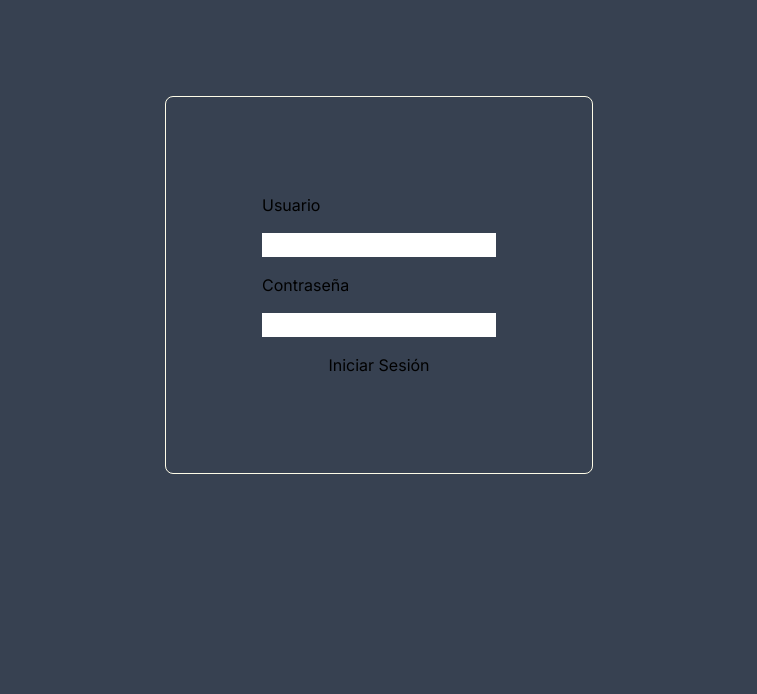
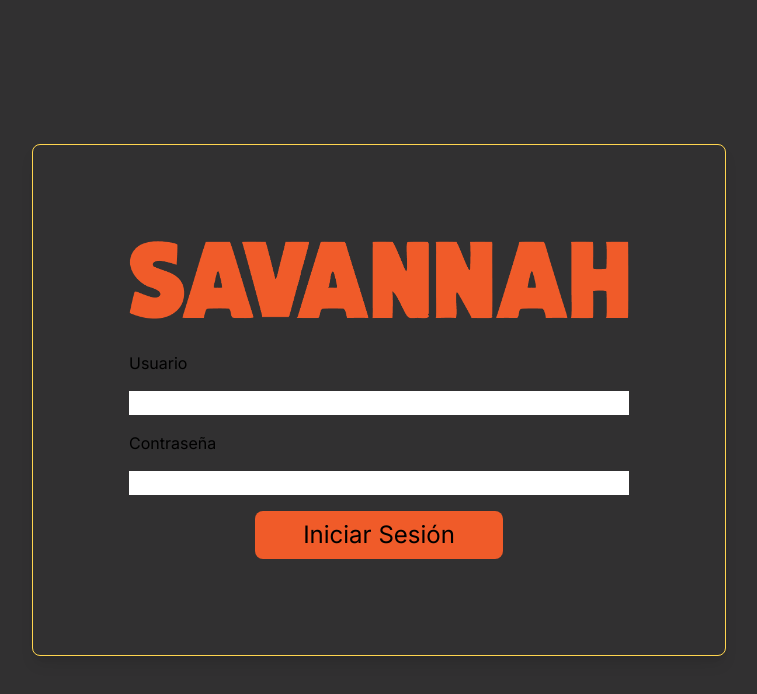
Before and after one commit to BrunoAlpezdev/CAPSTONE-MANAGER-APP-2024, a Next.js app in the folder gestorio/: page / in a window 1280 px wide. Shown: the top 694 px of the page, without its empty margins (261-1018 px from the left). Built offline with nearby package versions, Linux system fonts and the light colour scheme.

Commit message:
feat: Add custom dictionary and settings for workspace

```diff
--- a/gestorio/src/app/page.tsx
+++ b/gestorio/src/app/page.tsx
@@ -10,17 +10,27 @@ export default function Home() {
   }
 
   return (
-    <main className="flex bg-gray-700 min-h-screen flex-col items-center justify-between p-24">
-      <section className="flex border border-yellow-50 p-24 rounded-lg">
+    <main className="flex bg-Gris h-[100dvh] items-center justify-center p-24">
+      <section className="flex flex-col border bg-Gris border-Amarillo shadow-lg p-24 rounded-lg">
+        <div className="flex justify-center items-center mb-8">
+          <Image
+            src="/SAVANNALOGOpng.png"
+            alt="Vercel Logo"
+            width={500}
+            height={100}
+          />
+        </div>
 
         <form onSubmit={handleSubmit} className="flex flex-col gap-4">
 
-          <label htmlFor="">Usuario</label>
+          <label >Usuario</label>
           <input type="email" />
-          <label htmlFor="">Contraseña</label>
-          <input type="password" />
+          <label >Contraseña</label>
+          <input type="password" className=""/>
 
-          <button>Iniciar Sesión</button>
+          <button className="self-center text-2xl bg-Naranjo rounded-lg w-fit px-12 py-2">
+            Iniciar Sesión
+          </button>
 
         </form>
 
--- a/gestorio/tailwind.config.ts
+++ b/gestorio/tailwind.config.ts
@@ -8,6 +8,13 @@ const config: Config = {
   ],
   theme: {
     extend: {
+      colors: {
+        Naranjo: '#F05B29',
+        Gris: '#313031',
+        Blanco: '#F4F4F4',
+        Amarillo: '#FFD54F',
+        Verde: '#009688'
+      },
       backgroundImage: {
         "gradient-radial": "radial-gradient(var(--tw-gradient-stops))",
         "gradient-conic":
```
Also changed, not shown: gestorio/public/SAVANNALOGOpng.png (added), 1 other file (tests, documents, lock files or other folders).
